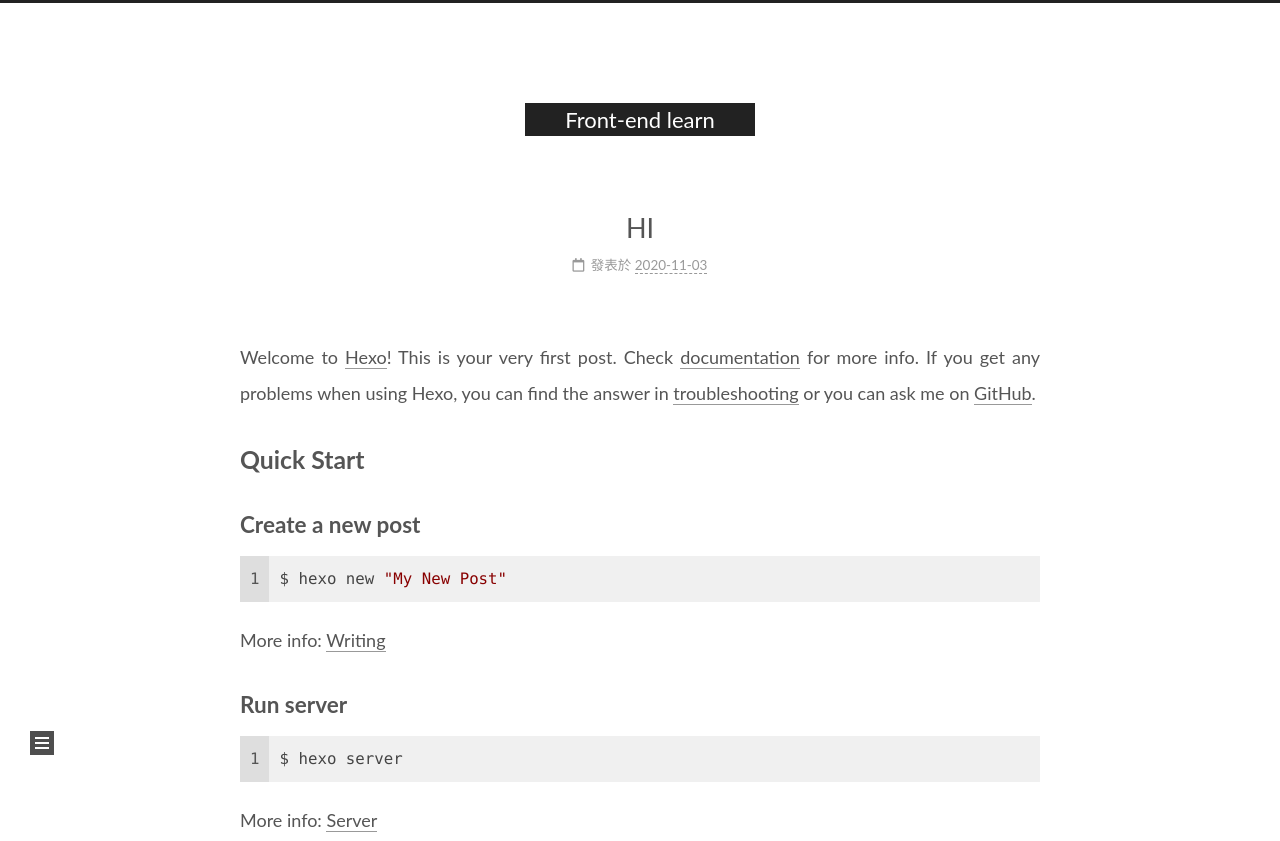
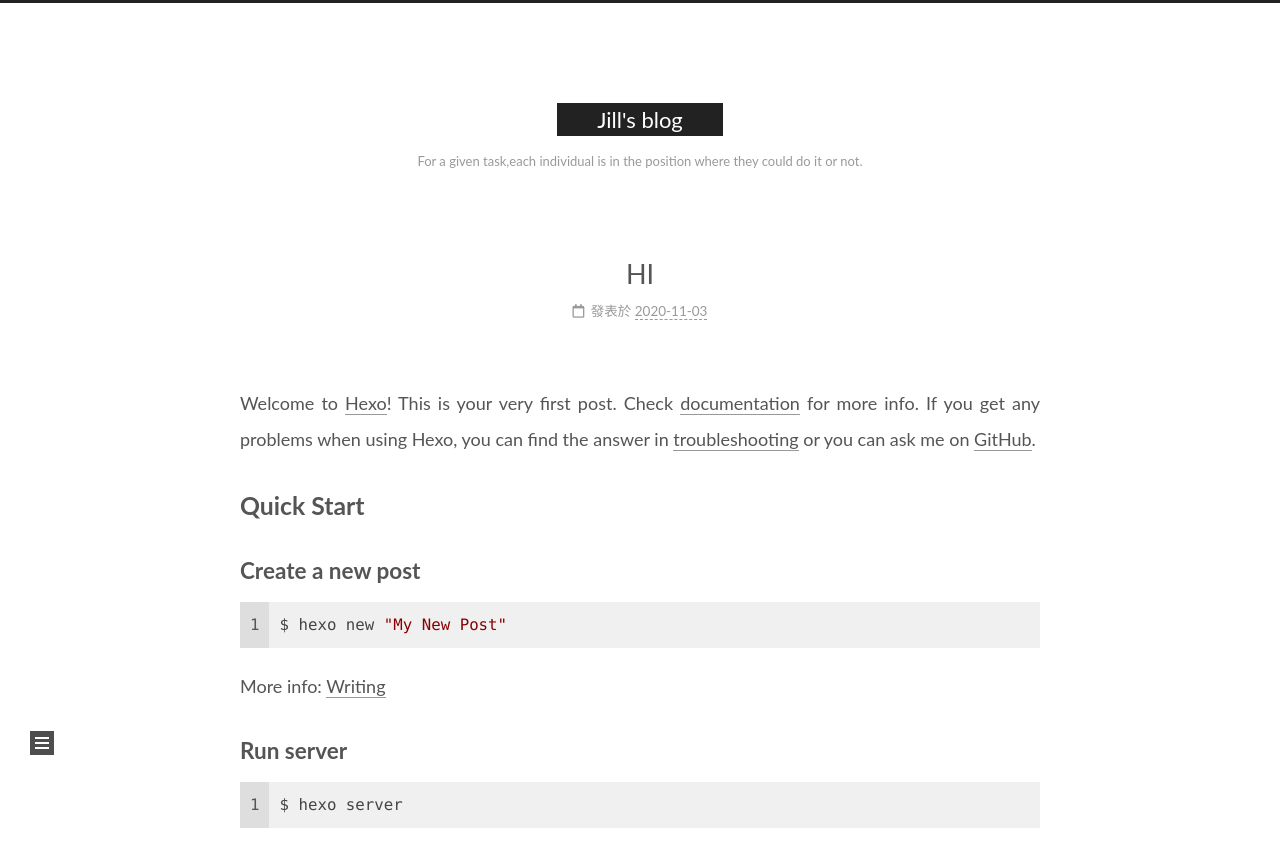
Before and after one commit to Evalin0316/blog.github.io, a plain HTML site: page index.html in a window 1280 px wide. Shown: the top 841 px of the page. Drawn offline with nearby package versions, Linux system fonts and the light colour scheme.

Commit message:
Site updated: 2020-11-04 00:24:58

```diff
--- a/index.html
+++ b/index.html
@@ -23,9 +23,9 @@
   </script>
 
   <meta property="og:type" content="website">
-<meta property="og:title" content="Front-end learn">
+<meta property="og:title" content="Jill&#39;s blog">
 <meta property="og:url" content="https://evalin0316.github.io/blog.github.io/index.html">
-<meta property="og:site_name" content="Front-end learn">
+<meta property="og:site_name" content="Jill&#39;s blog">
 <meta property="og:locale" content="zh_TW">
 <meta property="article:author" content="Jill">
 <meta name="twitter:card" content="summary">
@@ -44,7 +44,7 @@
   };
 </script>
 
-  <title>Front-end learn</title>
+  <title>Jill's blog</title>
 
 
 
@@ -104,9 +104,10 @@
 
     <a href="/blog.github.io/" class="brand" rel="start">
       <i class="logo-line"></i>
-      <h1 class="site-title">Front-end learn</h1>
+      <h1 class="site-title">Jill's blog</h1>
       <i class="logo-line"></i>
     </a>
+      <p class="site-subtitle" itemprop="description">For a given task,each individual is in the position where they could do it or not.</p>
   </div>
 
   <div class="site-nav-right">
@@ -201,7 +202,7 @@
     </span>
 
     <span hidden itemprop="publisher" itemscope itemtype="http://schema.org/Organization">
-      <meta itemprop="name" content="Front-end learn">
+      <meta itemprop="name" content="Jill's blog">
     </span>
 
 
```
Also changed, not shown: 2020/11/03/hello-world/index.html (+5 -4 lines), archives/2020/11/index.html (+5 -4 lines), archives/2020/index.html (+5 -4 lines), archives/index.html (+5 -4 lines).
